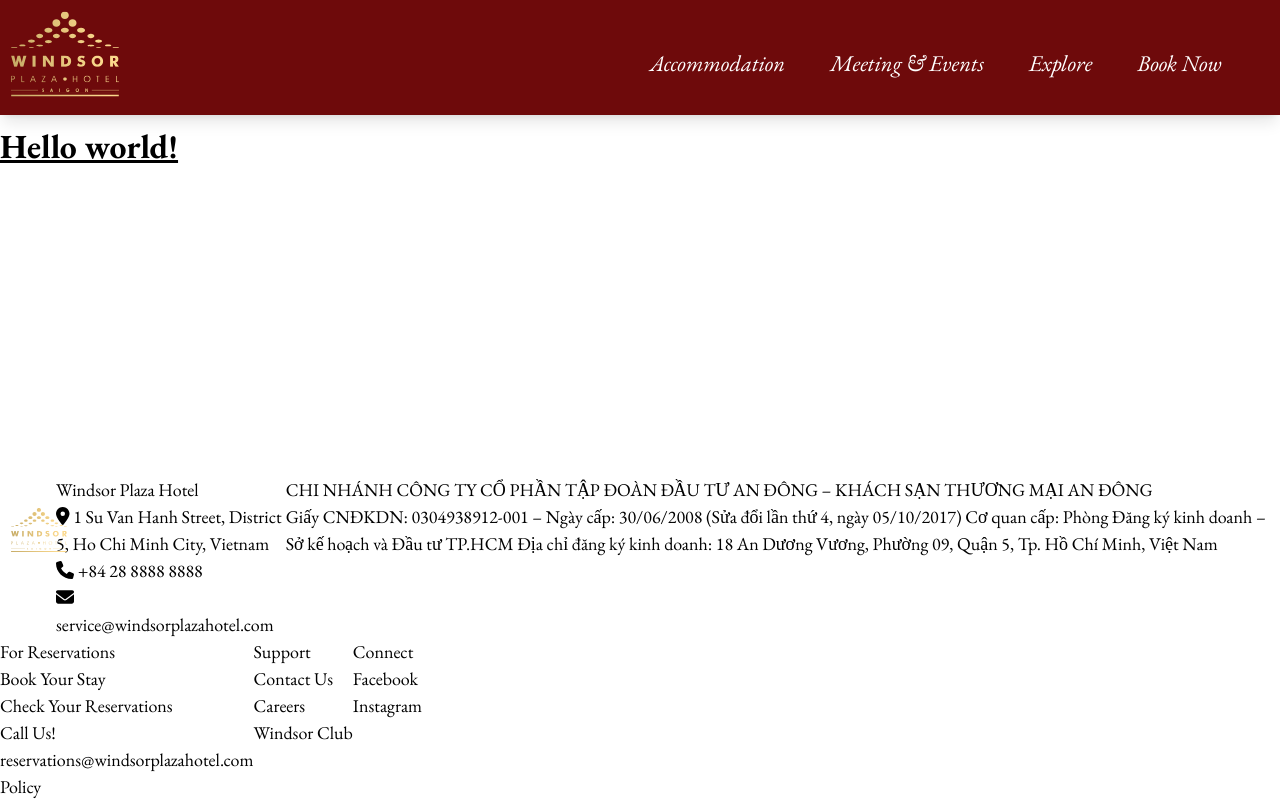
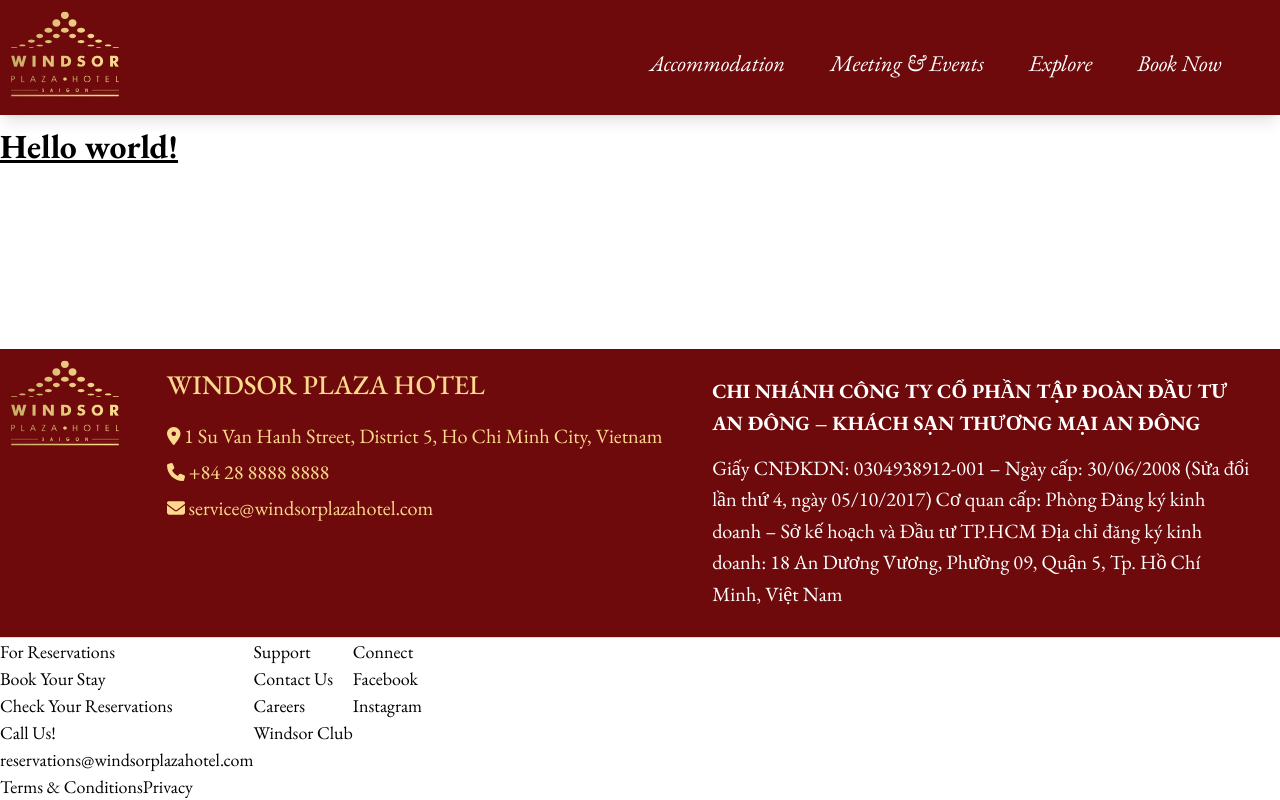
Before and after one commit to nguyenminhphi-2003/windsor-plaza, a React (Vite) app in the folder client/: page / in a window 1280 px wide. Built offline with nearby package versions, Linux system fonts and the light colour scheme.

Commit message:
feat(client): finish footer about session

```diff
--- a/client/src/user/components/Footer.jsx
+++ b/client/src/user/components/Footer.jsx
@@ -12,15 +12,15 @@ export default function Footer() {
     <footer className="absolute bottom-0">
       <About />
       <Contact />
-      <div>Policy</div>
+      <Policy />
     </footer>
   );
 }
 
 function About() {
   return (
-    <div className="footer-about flex">
-      <div className="about-logo inline-block w-24 h-24">
+    <div className="footer-about flex bg-primary-red border-b border-primary-gold">
+      <div className="about-logo inline-block w-24 h-24 shrink-0 mr-5">
         <img
           className="w-full h-full ml-2.5 mr-2.5 mb-2.5"
           src={appLogo}
@@ -28,29 +28,29 @@ function About() {
         />
       </div>
 
-      <div className="about-information">
-        <h2>Windsor Plaza Hotel</h2>
+      <div className="about-information mx-5 my-4 ml-8 text-primary-gold w-auto shrink-0">
+        <div className='font-medium uppercase text-2xl mb-4'>Windsor Plaza Hotel</div>
         <ul>
-          <li>
+          <li className='text-lg mb-1'>
             <FontAwesomeIcon icon={faLocationDot} /> 1 Su Van Hanh Street,
             District 5, Ho Chi Minh City, Vietnam
           </li>
-          <li>
+          <li className='text-lg mb-1'>
             <FontAwesomeIcon icon={faPhone} /> +84 28 8888 8888
           </li>
-          <li>
+          <li className='text-lg mb-1'>
             <FontAwesomeIcon icon={faEnvelope} /> service@windsorplazahotel.com
           </li>
         </ul>
       </div>
 
-      <div className="about-lisence">
-        <h2>
+      <div className="about-lisence w-auto text-white mx-6 my-6 text-lg font-bold">
+        <h2 className='mb-3'>
           CHI NHÁNH CÔNG TY CỔ PHẦN TẬP ĐOÀN ĐẦU TƯ AN ĐÔNG – KHÁCH SẠN THƯƠNG
           MẠI AN ĐÔNG
         </h2>
 
-        <p>
+        <p className='text-lg'>
           Giấy CNĐKDN: 0304938912-001 – Ngày cấp: 30/06/2008 (Sửa đổi lần thứ 4,
           ngày 05/10/2017) Cơ quan cấp: Phòng Đăng ký kinh doanh – Sở kế hoạch
           và Đầu tư TP.HCM Địa chỉ đăng ký kinh doanh: 18 An Dương Vương, Phường
@@ -95,5 +95,10 @@ function Contact() {
 }
 
 function Policy() {
-  return <div className="footer-policy"></div>;
+  return (
+    <div className="footer-policy flex">
+      <p>Terms & Conditions</p>
+      <p>Privacy</p>
+    </div>
+  );
 }
```
